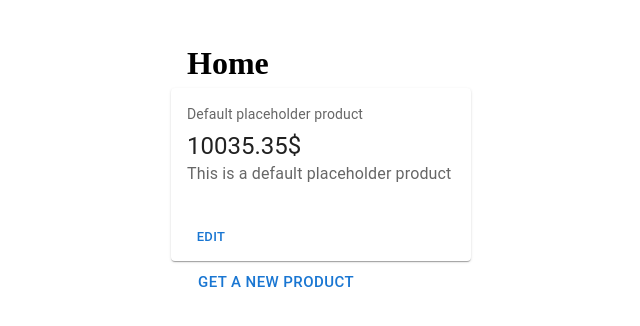
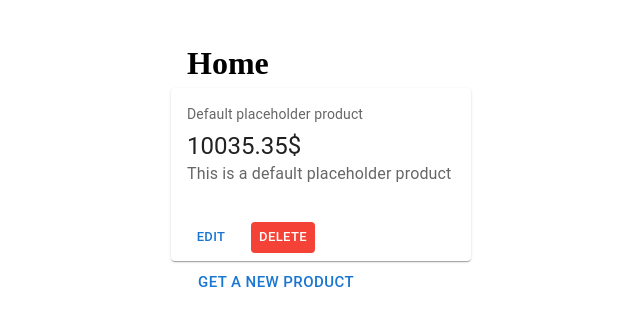
Before and after one commit to Jaga7/wstepne_jagnow_products, a React (Create React App) app: page / in a window 1280 px wide. Shown: the top 326 px of the page, without its empty margins (423-1063 px from the left). Built offline with nearby package versions, Linux system fonts and the light colour scheme.

Commit message:
made deleting the product

```diff
--- a/package.json
+++ b/package.json
@@ -18,6 +18,7 @@
     "react-router-dom": "^6.11.1",
     "react-scripts": "5.0.1",
     "redux-persist": "^6.0.0",
+    "uuid": "^9.0.0",
     "web-vitals": "^2.1.4"
   },
   "scripts": {
--- a/src/components/ProductCard/ProductCard.jsx
+++ b/src/components/ProductCard/ProductCard.jsx
@@ -7,8 +7,15 @@ import {
 } from "@mui/material";
 import { Link } from "react-router-dom";
 
+import { useAppDispatch } from "../../shared/utils/hooks";
+import { deleteTheProduct } from "../../features/productContainer/productContainerSlice";
+
 const ProductCard = ({ product }) => {
-  const { name, price, description, image } = product;
+  const { id, name, price, description } = product;
+  const dispatch = useAppDispatch();
+  const handleDelete = () => {
+    dispatch(deleteTheProduct(id));
+  };
   return (
     <Card sx={{ width: 300 }}>
       <CardContent>
@@ -26,6 +33,19 @@ const ProductCard = ({ product }) => {
         <Link to={`/${product.id}/edit`}>
           <Button size='small'>Edit</Button>
         </Link>
+        <Button
+          size='small'
+          onClick={handleDelete}
+          sx={{
+            color: "#fff",
+            backgroundColor: "#f44336",
+            "&:hover": {
+              backgroundColor: "#d32f2f",
+            },
+          }}
+        >
+          Delete
+        </Button>
       </CardActions>
     </Card>
   );
--- a/src/features/productContainer/productContainerSlice.js
+++ b/src/features/productContainer/productContainerSlice.js
@@ -1,4 +1,6 @@
 import { createSlice, createAsyncThunk } from "@reduxjs/toolkit";
+import { v4 as uuidv4 } from "uuid";
+
 import api from "../../shared/utils/api";
 
 const endpoint = "/products";
@@ -29,18 +31,6 @@ export const loadAProductFromApi = createAsyncThunk(
   }
 );
 
-export const deleteTheProduct = createAsyncThunk(
-  "productContainer/deleteTheProduct",
-  async (idOfProductBeingDeleted, thunkAPI) => {
-    try {
-      const resp = await api.delete(`${endpoint}/${idOfProductBeingDeleted}`);
-      return resp.data;
-    } catch (error) {
-      return thunkAPI.rejectWithValue("something went wrong");
-    }
-  }
-);
-
 const productContainerSlice = createSlice({
   name: "productContainer",
   initialState,
@@ -60,10 +50,12 @@ const productContainerSlice = createSlice({
       }
     },
     createAProduct(state, action) {
-      state.products = [
-        ...state.products,
-        { ...action.payload, id: state.products.length },
-      ];
+      state.products = [...state.products, { ...action.payload, id: uuidv4() }];
+    },
+    deleteTheProduct(state, action) {
+      state.products = state.products.filter(
+        (product) => product.id !== action.payload
+      );
     },
   },
   extraReducers: (builder) => {
@@ -81,6 +73,7 @@ const productContainerSlice = createSlice({
   },
 });
 
-export const { editTheProduct, createAProduct } = productContainerSlice.actions;
+export const { editTheProduct, createAProduct, deleteTheProduct } =
+  productContainerSlice.actions;
 
 export default productContainerSlice.reducer;
```
Also changed, not shown: 1 other file (tests, documents, lock files or other folders).
